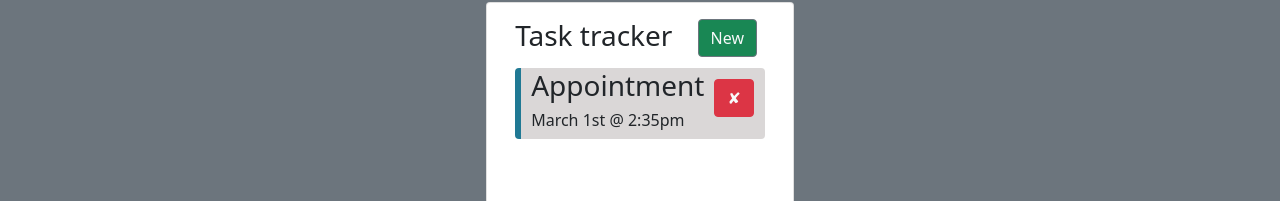
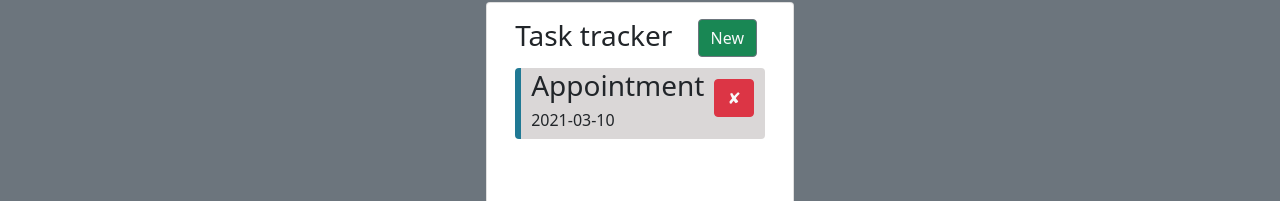
Before and after one commit to georgesilion/vue-website, a Vue app: page / in a window 1280 px wide. Shown: the part 337-538 px from the top of the page. Built offline with nearby package versions, Linux system fonts and the light colour scheme.

Commit message:
changed string date format

```diff
--- a/src/App.vue
+++ b/src/App.vue
@@ -87,7 +87,7 @@ export default {
       {
         id: 1,
         text: 'Appointment',
-        day: ' March 1st @ 2:35pm'
+        day: '2021-03-10'
       }
     ],
     this.todos = [
```
